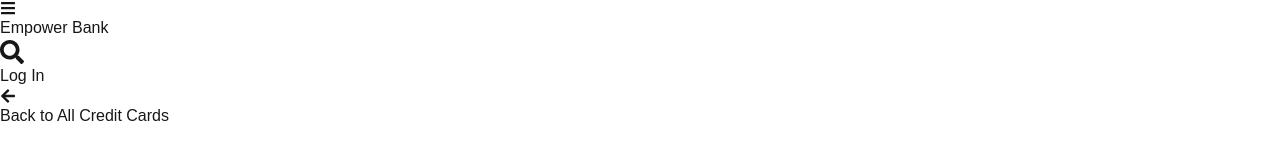
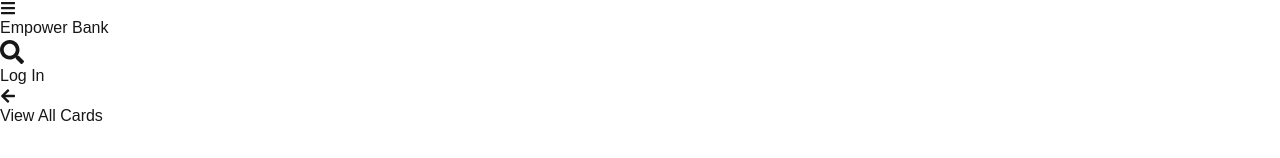
Before and after one commit to RoryDowse/financial-landing-page, a Next.js app: page / in a window 1280 px wide. Shown: the top 158 px of the page. Built offline with nearby package versions, Linux system fonts and the light colour scheme.

Commit message:
add AllCardsLinks

```diff
--- a/src/app/components/Header.tsx
+++ b/src/app/components/Header.tsx
@@ -57,12 +57,8 @@ export default function Header() {
                 <Link href="/">Log In</Link>
             </div>
 
-            { /* Second Row */ }
+            { /* Mobile Search Row */ }
             <div>
-                {/* Back Link */}
-                <Link href="/"><FaArrowLeft />Back to All Credit Cards</Link>
-
-                {/* Mobile Search */}
              {searchOpen && (
                 <div>
                     <input
@@ -73,6 +69,12 @@ export default function Header() {
                 </div>
             )}
             </div>
+
+            { /* Second Row */ }
+            <div>
+                {/* Back Link */}
+                <Link href="/"><FaArrowLeft />View All Cards</Link>
+            </div>
         </header>
     );
 }
```
Also changed, not shown: src/app/components/AllCardsLinks.tsx (added, +19 -0 lines). Lines whose indentation alone changed are shown as unchanged.
